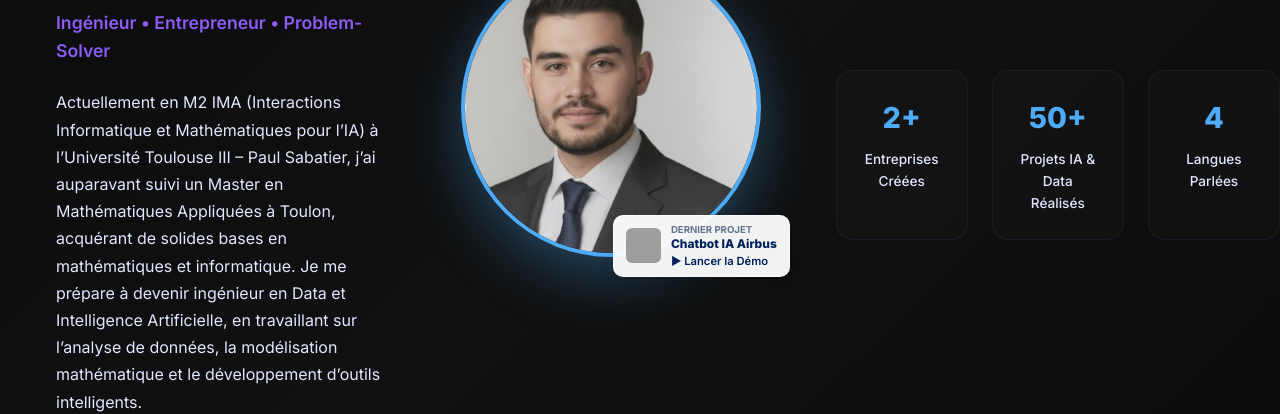
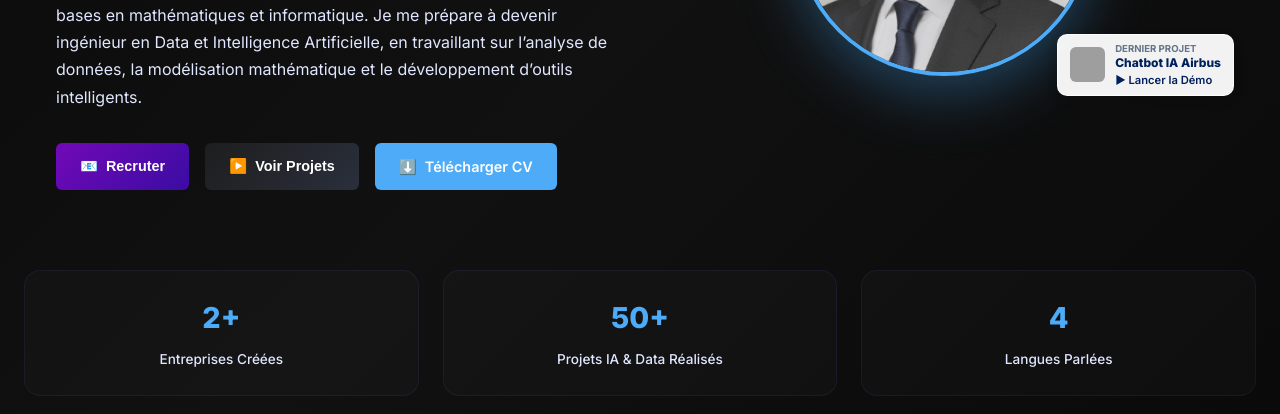
Before and after one commit to ugurba/Balci, a plain HTML site: page index.html in a window 1280 px wide. Shown: the part 402-816 px from the top of the page. Drawn offline with Linux system fonts and the light colour scheme; grey boxes are pictures that could not be loaded.

Commit message:
Refactor hero stats section in index.html

```diff
--- a/index.html
+++ b/index.html
@@ -114,13 +114,7 @@
                     </div>
                 </div>
                 </div>
-        </div>
-    </div>
-
-
-            </div>
-
-            <div class="hero-stats">
+            </div> <div class="hero-stats">
             <div class="stat-item">
                 <h3>2+</h3>
                 <p data-fr="Entreprises Créées" data-en="Companies Founded">Entreprises Créées</p>
@@ -136,7 +130,6 @@
         </div>
     </div>
 </section>
-
 
     <!-- About Section -->
     <section id="about" class="about-section">
```
Lines whose indentation alone changed are shown as unchanged.
